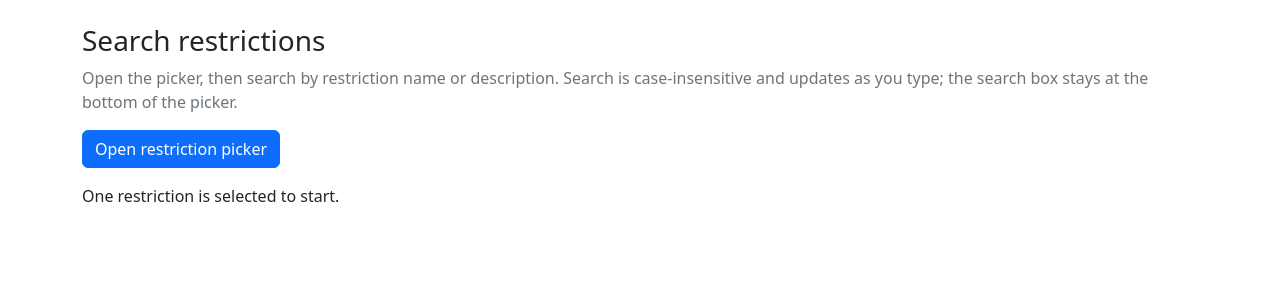
After one commit to dotnetappdev/Dropdowntests, a web app: page /demo/search.html in a window 1280 px wide. The commit adds this page. Shown: the top 300 px of the page. Run offline with its HTML, style and script files only (its server is not run), Linux system fonts and the light colour scheme; data that the repository does not hold is empty.

Commit message:
Add searchable restriction picker
Co-authored-by: Copilot App <223556219+Copilot@users.noreply.github.com>

```diff
--- a/Content/restriction-picker.css
+++ b/Content/restriction-picker.css
@@ -46,6 +46,9 @@
 .rp-overlay .rp-item.on { background-color: #e7f1ff; }
 .rp-overlay .rp-done { cursor: default; opacity: .65; }
 .rp-overlay .rp-done:hover { background-color: transparent; }
+.rp-overlay .rp-search { padding: .75rem 1rem; border-top: 1px solid #dee2e6; background-color: #f8f9fa; }
+.rp-overlay .rp-search input { display: block; width: 100%; padding: .5rem .75rem; font: inherit; color: inherit;
+  background-color: #fff; border: 1px solid #ced4da; border-radius: .375rem; }
 .rp-overlay .btn:disabled { pointer-events: none; }
 
 /* Remove confirmation: a small popover box in the middle of the screen */
--- a/Controls/RoadRestrictions.ascx
+++ b/Controls/RoadRestrictions.ascx
@@ -6,6 +6,7 @@
   <%-- Opens the full-screen list: tick several (AllowMultiple="true") or one (AllowMultiple="false").
        No postback; its onclick is set in code-behind. --%>
   <button type="button" id="btnPickMany" runat="server" class="btn btn-primary">Add restriction</button>
+  <asp:Label ID="lblPickerError" runat="server" CssClass="text-danger small" EnableViewState="false" />
 </div>
 
 <%-- The hidden source list for the full-screen list (SelectionMode is set from AllowMultiple),
@@ -46,7 +47,8 @@
         </span>
         <asp:Label ID="lblRowError" runat="server" CssClass="text-danger small" EnableViewState="false" />
         <asp:TextBox ID="txtNotes" runat="server" TextMode="MultiLine" Rows="4" CssClass="form-control mt-2"
-            Text='<%# Bind("Notes") %>' />
+            Text='<%# Bind("Notes") %>'
+            oninput="this.value=this.value.replace(/[\x00-\x08\x0B\x0C\x0E-\x1F\x7F\x80-\x9F]/g, '')" />
       </EditItemTemplate>
     </asp:TemplateField>
 
--- a/Scripts/restriction-picker.js
+++ b/Scripts/restriction-picker.js
@@ -55,6 +55,8 @@ window.RestrictionPicker = window.RestrictionPicker || (function () {
     '.rp-overlay .rp-item.on{background:#e7f1ff}',
     '.rp-overlay .rp-done{cursor:default;opacity:.65}',
     '.rp-overlay .rp-done:hover{background:transparent}',
+    '.rp-overlay .rp-search{padding:.75rem 1rem;border-top:1px solid #dee2e6;background:#f8f9fa}',
+    '.rp-overlay .rp-search input{display:block;width:100%;padding:.5rem .75rem;font:inherit;color:inherit;background:#fff;border:1px solid #ced4da;border-radius:.375rem}',
     '.rp-overlay .rp-item input{flex:none;width:1.125rem;height:1.125rem;margin:.2rem 0 0;-webkit-appearance:none;appearance:none;display:inline-grid;place-content:center;background-color:#fff;border:1px solid #adb5bd;border-radius:.25rem;cursor:pointer;}',
     '.rp-overlay .rp-item input:checked{background-color:#0d6efd;border-color:#0d6efd;}',
     '.rp-overlay .rp-item input:checked::after{content:\"\";width:.35rem;height:.65rem;margin-top:-.15rem;border:solid #fff;border-width:0 2px 2px 0;transform:rotate(45deg);}',
@@ -75,7 +77,8 @@ window.RestrictionPicker = window.RestrictionPicker || (function () {
     var title = list.getAttribute('data-title') || 'Select';
 
     var ov = el('div', 'rp-overlay'), head = el('div', 'rp-head'), sub = el('div', 'rp-sub');
-    var body = el('div', 'rp-body'), bar = el('div', 'rp-bar');
+    var body = el('div', 'rp-body'), searchBar = el('div', 'rp-search'), bar = el('div', 'rp-bar');
+    var search = el('input', 'form-control'), empty = el('div', 'rp-empty', 'No matching restrictions.');
     var cancel = el('button', 'btn btn-outline-secondary', 'Cancel'), ok = el('button', 'btn btn-primary', o.okText || 'Save');
     ov.setAttribute('role', 'dialog');
     ov.setAttribute('aria-modal', 'true');
@@ -85,6 +88,11 @@ window.RestrictionPicker = window.RestrictionPicker || (function () {
       'flex-direction:column;margin:0;background-color:#fff;';
     body.style.cssText = 'flex:1 1 auto;min-height:0;overflow-y:auto;';
     bar.style.cssText = 'display:flex;gap:.5rem;';
+    search.type = 'search';
+    search.placeholder = 'Search restrictions';
+    search.setAttribute('aria-label', 'Search restrictions by name or description');
+    empty.style.cssText = 'display:none;padding:1rem;color:#6c757d;text-align:center;';
+    searchBar.appendChild(search);
     cancel.style.flex = ok.style.flex = '1';
     cancel.type = ok.type = 'button';
     head.appendChild(el('h5', 'rp-title', title));
@@ -94,14 +102,19 @@ window.RestrictionPicker = window.RestrictionPicker || (function () {
     ov.appendChild(el('style', null, BASE_CSS));
     ov.appendChild(head);
     ov.appendChild(body);
+    ov.appendChild(searchBar);
     ov.appendChild(bar);
 
     // One tick box (or radio button) per list item
-    var boxes = [];
+    var boxes = [], groups = [], currentGroup = null;
     for (var i = 0; i < list.options.length; i++) {
       var opt = list.options[i];
       if (!opt.value) {                                  // group heading, or a "-- Select --" placeholder
-        if (opt.disabled) body.appendChild(el('div', 'rp-group', opt.text));
+        if (opt.disabled) {
+          currentGroup = { element: el('div', 'rp-group', opt.text) };
+          groups.push(currentGroup);
+          body.appendChild(currentGroup.element);
+        }
         continue;
       }
       var item = el('label', 'rp-item'), cb = el('input'), text = el('div', 'rp-text');
@@ -119,7 +132,26 @@ window.RestrictionPicker = window.RestrictionPicker || (function () {
       item.appendChild(cb);
       item.appendChild(text);
       body.appendChild(item);
-      boxes.push({ opt: opt, cb: cb, item: item, was: opt.selected });
+      boxes.push({ opt: opt, cb: cb, item: item, group: currentGroup, was: opt.selected });
+    }
+    body.appendChild(empty);
+
+    function filterItems() {
+      var query = String(search.value || '').toLowerCase(), visible = 0;
+      for (var g = 0; g < groups.length; g++) {
+        groups[g].element.style.display = 'none';
+      }
+      for (var i = 0; i < boxes.length; i++) {
+        var b = boxes[i], name = b.opt.text == null ? '' : String(b.opt.text);
+        var desc = b.opt.getAttribute('data-desc') || '';
+        var matches = (name + '\n' + desc).toLowerCase().indexOf(query) !== -1;
+        b.item.style.display = matches ? '' : 'none';
+        if (matches) {
+          visible++;
+          if (b.group) b.group.element.style.display = '';
+        }
+      }
+      empty.style.display = visible ? 'none' : '';
     }
 
     function refresh() {
@@ -134,8 +166,8 @@ window.RestrictionPicker = window.RestrictionPicker || (function () {
       if (multi) sub.textContent = n + ' selected' + (add || rem ? ' · ' + add + ' to add, ' + rem + ' to remove' : '');
       else {
         sub.textContent = chosen ? '1 selected \u00b7 ' + chosen.opt.text : (o.prompt || 'Choose one');
-        if (o.requireChoice) ok.disabled = !chosen;
       }
+      if (o.requireChoice) ok.disabled = !n;
       return chosen;
     }
     function apply() {                      // copy the choice back into the real list
@@ -158,12 +190,14 @@ window.RestrictionPicker = window.RestrictionPicker || (function () {
       refresh();
       if (!multi && o.closeOnPick) { apply(); close(); }
     };
+    search.oninput = filterItems;
     cancel.onclick = function () { close(); if (o.onCancel) o.onCancel(); };
     ok.onclick = function () { apply(); close(); if (o.onOk) o.onOk(); };
     ov.onkeydown = function (e) { if (e.key === 'Escape' || e.keyCode === 27) { e.preventDefault(); close(); } };
 
     document.body.appendChild(ov);
     root.style.overflow = 'hidden';         // stop the page scrolling behind the overlay
+    filterItems();
     refresh();
     var first = null;                       // start at the current choice, or the first that can be chosen
     for (var j = 0; j < boxes.length && !first; j++) if (boxes[j].was) first = boxes[j];
@@ -180,7 +214,7 @@ window.RestrictionPicker = window.RestrictionPicker || (function () {
     if (!list || !save) return;
     var opener = document.activeElement;
     show(list, {
-      multi: list.multiple, okText: save.value || 'Save', prompt: 'Tick one restriction to add', requireChoice: !list.multiple,
+      multi: list.multiple, okText: save.value || 'Save', prompt: 'Tick one restriction to add', requireChoice: true,
       onOk: function () { save.click(); },
       onClose: function () { if (opener && opener.focus) opener.focus(); }
     });
--- /dev/null
+++ b/demo/search.html
@@ -0,0 +1,39 @@
+<!DOCTYPE html>
+<html lang="en">
+<head>
+<meta charset="utf-8">
+<meta name="viewport" content="width=device-width, initial-scale=1">
+<title>Restriction Search Demo</title>
+<link rel="stylesheet" href="https://cdn.jsdelivr.net/npm/bootstrap@5.2.3/dist/css/bootstrap.min.css">
+<link rel="stylesheet" href="../Content/restriction-picker.css">
+<script src="../Scripts/restriction-picker.js"></script>
+</head>
+<body>
+<main class="container py-4">
+  <h1 class="h3">Search restrictions</h1>
+  <p class="text-muted">Open the picker, then search by restriction name or description. Search is case-insensitive and updates as you type; the search box stays at the bottom of the picker.</p>
+  <select id="restrictions" multiple data-title="Restrictions on this route" style="display:none">
+    <option value="" disabled>Height</option>
+    <option value="1" selected data-desc="Check the signed headroom and the measured height on both carriageways. Confirm any diversion with the highway authority.">Low bridge</option>
+    <option value="2" data-desc="Overhead lines cross rural routes and are usually lowest at mid-span. The network operator may need to lift the line or switch it off.">Overhead power cables</option>
+    <option value="" disabled>Weight</option>
+    <option value="3" data-desc="The structure owner must be notified. They may require the load to cross alone, at walking pace and on the centre line.">Weight-restricted bridge</option>
+    <option value="" disabled>Ground clearance</option>
+    <option value="4" data-desc="Low loaders can ground on the crossing. Call the signaller and get permission before crossing.">Level crossing</option>
+  </select>
+  <button type="button" class="btn btn-primary" onclick="RestrictionPicker.open('restrictions', 'saveRestrictions')">Open restriction picker</button>
+  <button type="button" id="saveRestrictions" value="Save" style="display:none"></button>
+  <p id="result" class="mt-3" aria-live="polite">One restriction is selected to start.</p>
+</main>
+<script>
+document.getElementById('saveRestrictions').onclick = function () {
+  var selected = Array.prototype.filter.call(document.getElementById('restrictions').options, function (option) {
+    return option.selected && option.value;
+  }).map(function (option) { return option.text; });
+  document.getElementById('result').textContent = selected.length
+    ? 'Selected: ' + selected.join(', ')
+    : 'No restrictions selected.';
+};
+</script>
+</body>
+</html>
```
Also changed, not shown: Controls/RoadRestrictions.ascx.cs (+48 -6 lines), demo/standalone.html (+43 -6 lines), Controls/RoadRestrictions.ascx.designer.cs, README.md.
